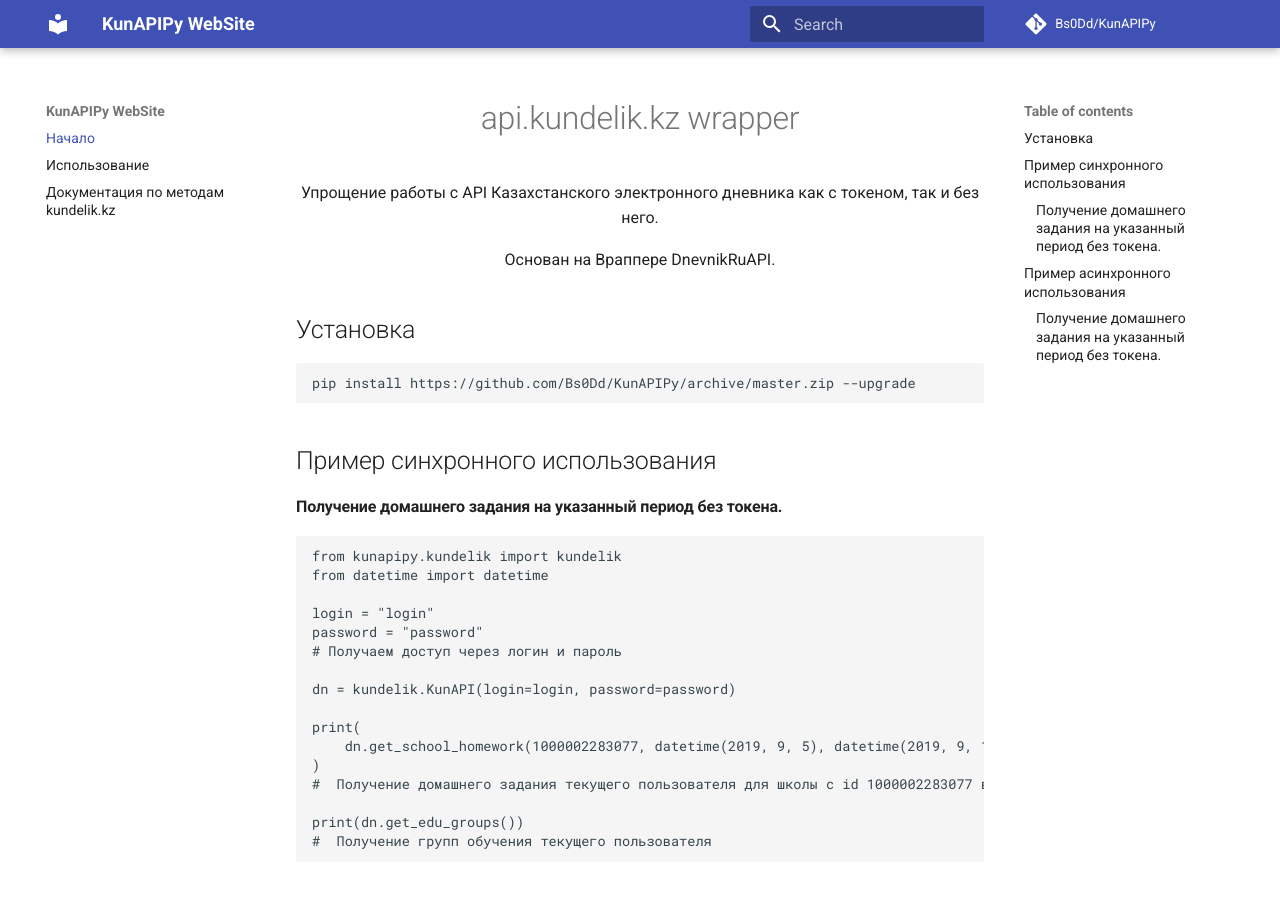
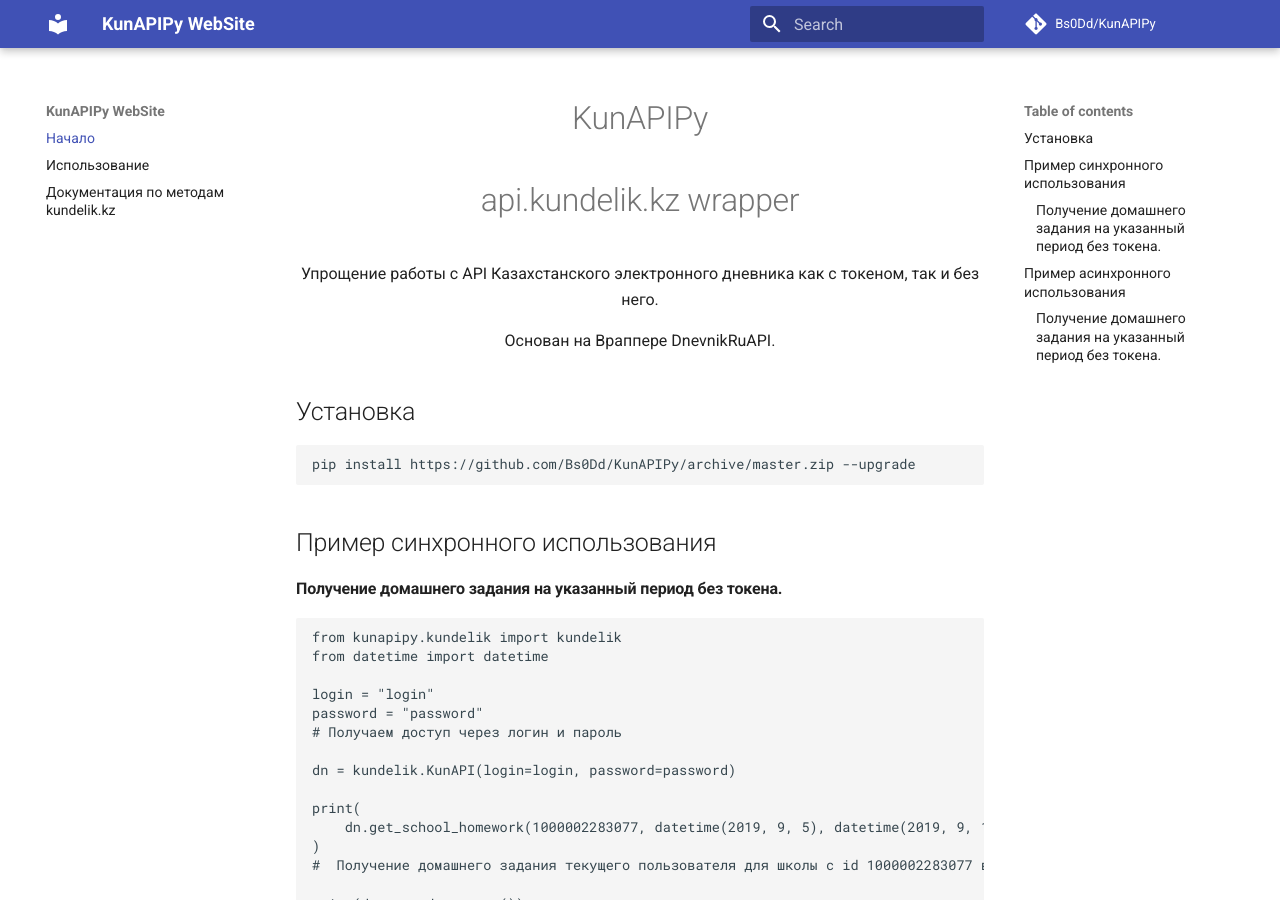
Before and after one commit to Bs0Dd/KunAPIPy, an MkDocs documentation site: the page built from docs/index.md, in a window 1280 px wide and 900 px high. Built offline with MkDocs 1.6.1 and Material for MkDocs 9.7.7, drawn with Linux system fonts in a browser that asks for light colours; comment, search, counter and statistics services are not loaded.

Commit message:
Add files via upload

```diff
--- a/docs/index.md
+++ b/docs/index.md
@@ -1,3 +1,4 @@
+<h1 align="center">  KunAPIPy </h1>
 <h1 align="center">  api.kundelik.kz wrapper </h1>
 <p align="center">Упрощение работы с API Казахстанского электронного дневника как с токеном, так и без него.</p>
 <p align="center">Основан на Враппере DnevnikRuAPI.</p>
```
Also changed, not shown: README.md (+1 -0 lines).
